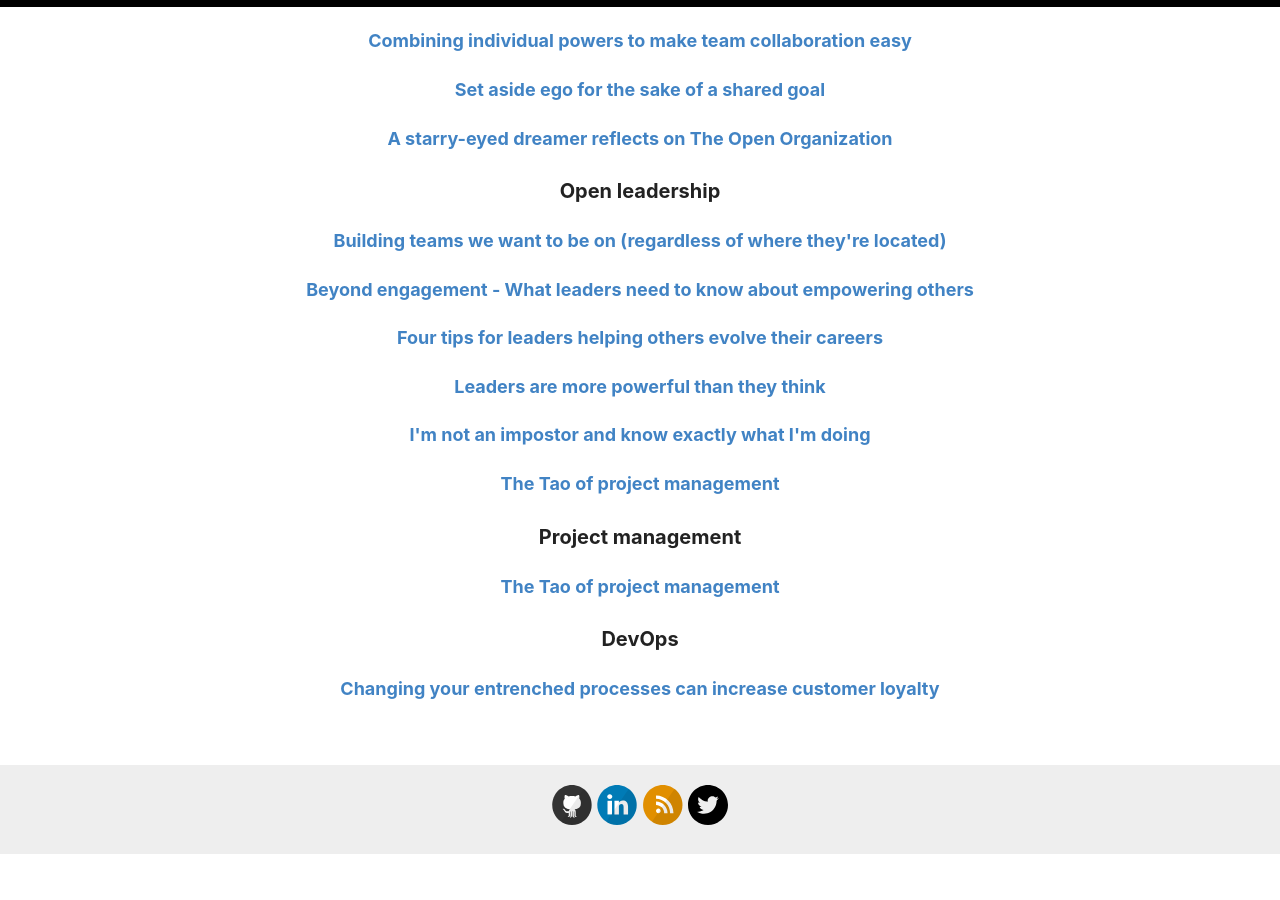
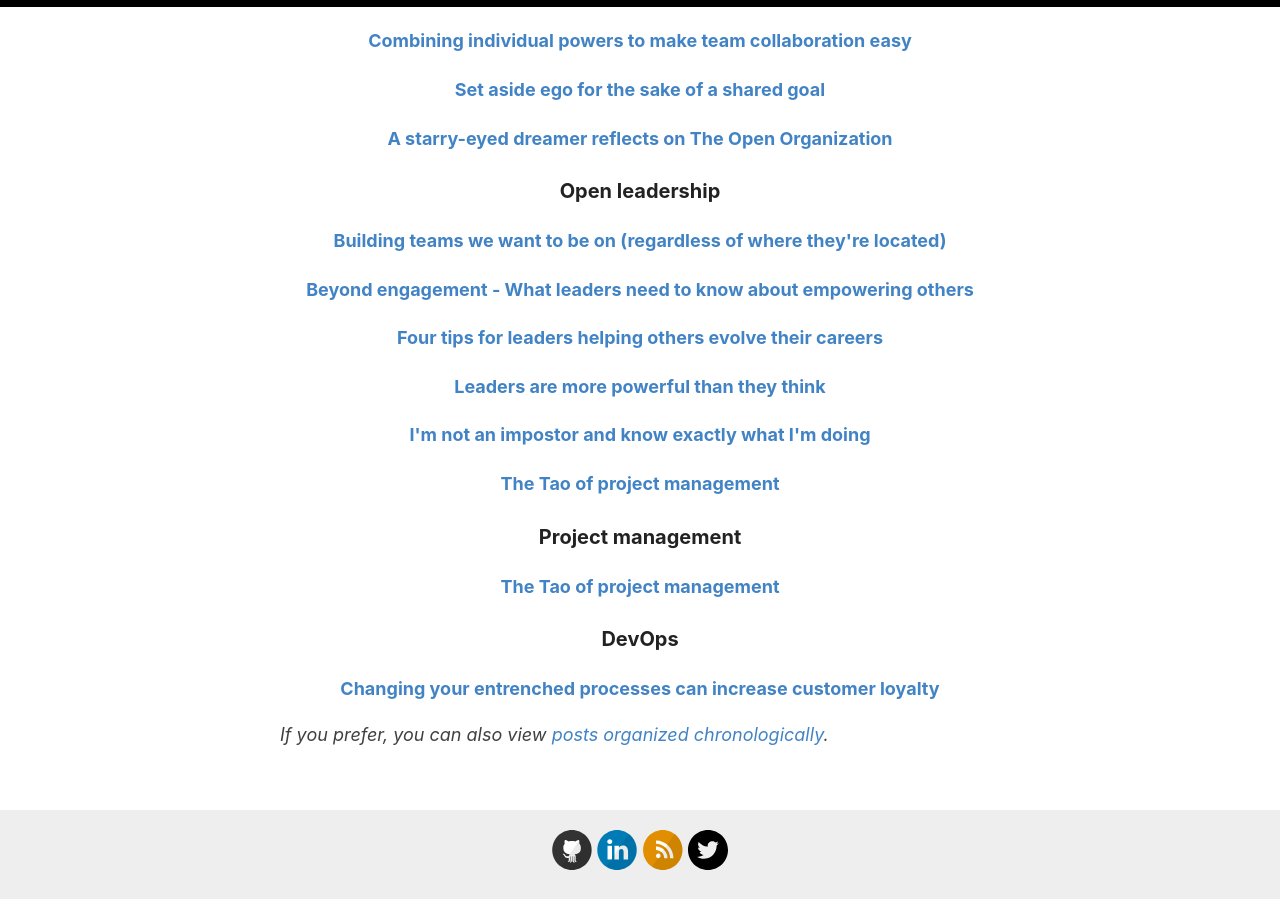
Before and after one commit to amatlack/amatlack.github.io, a Jekyll site: the page built from _pages/categories.md, in a window 1280 px wide and 900 px high, scrolled down 957 px. Built offline with Jekyll 4.4.1, drawn with Linux system fonts in a browser that asks for light colours; before the commit the page ends 1811 px from its top, so only the background shows below that.

Commit message:
adding link to post archives

```diff
--- a/_pages/categories.md
+++ b/_pages/categories.md
@@ -21,4 +21,5 @@ title: Categories
     {% endfor %}
   </div>
 {% endfor %}
+    <p><em>If you prefer, you can also view <a href="{{ site.baseurl }}/posts">posts organized chronologically</a>.</em></p>
 </div>
```
